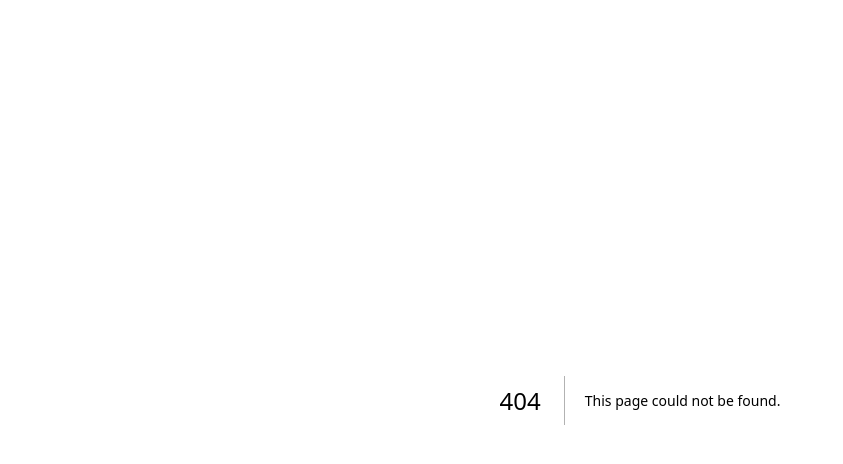
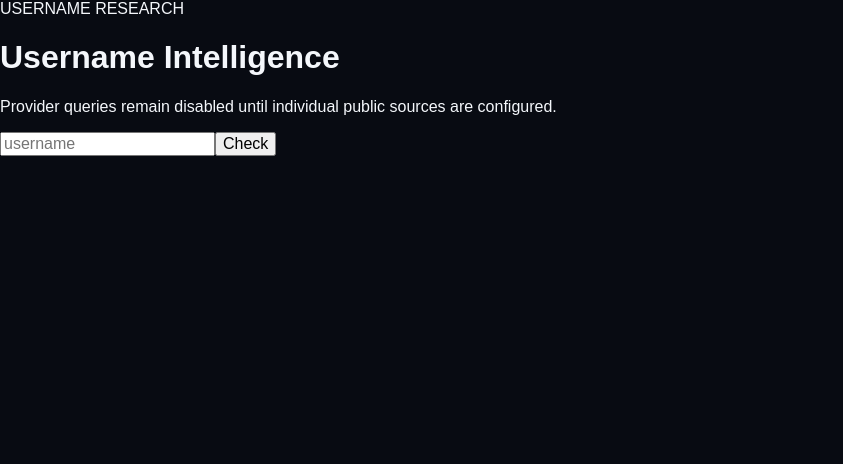
Before and after one commit to Keshav-gehlot/polaris, a Next.js app in the folder frontend/: page /username in a window 1280 px wide. Before the commit this address had no page. Shown: the top 464 px of the page, without its empty margins (0-843 px from the left). Built offline with nearby package versions, Linux system fonts and the light colour scheme; no server answers.

Commit message:
feat: add Username module screen

```diff
--- /dev/null
+++ b/frontend/app/username/page.tsx
@@ -0,0 +1,4 @@
+"use client";
+import {FormEvent,useState} from "react";
+const API=process.env.NEXT_PUBLIC_API_URL;
+export default function UsernamePage(){const[username,setUsername]=useState("");const[result,setResult]=useState<any>(null);async function submit(e:FormEvent){e.preventDefault();const r=await fetch((API||"")+"/api/v1/username/lookup?username="+encodeURIComponent(username));setResult(await r.json())}return <main className="shell"><span className="eyebrow">USERNAME RESEARCH</span><h1>Username Intelligence</h1><p>Provider queries remain disabled until individual public sources are configured.</p><form onSubmit={submit}><input value={username} onChange={e=>setUsername(e.target.value)} placeholder="username" required/><button>Check</button></form>{result&&<pre>{JSON.stringify(result,null,2)}</pre>}</main>}
```
